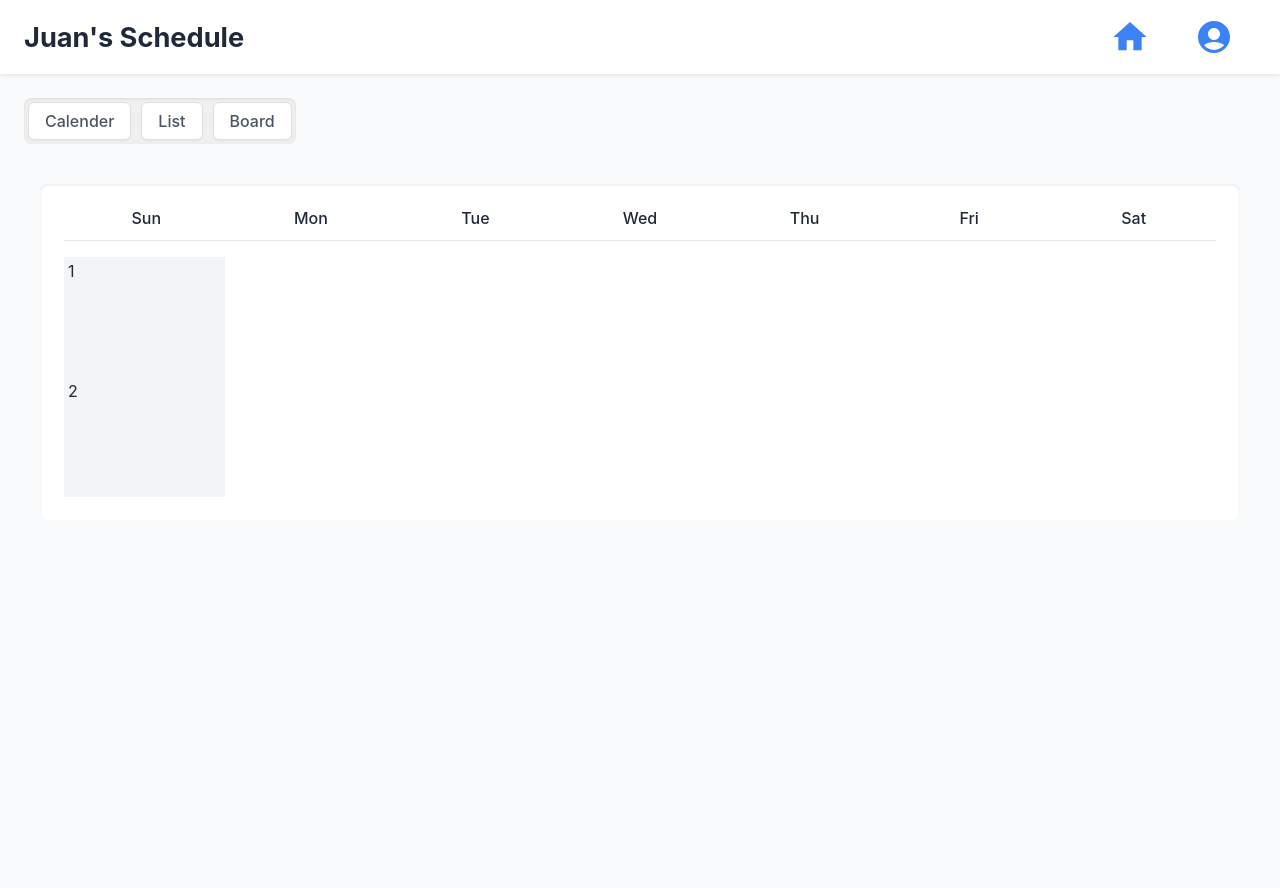
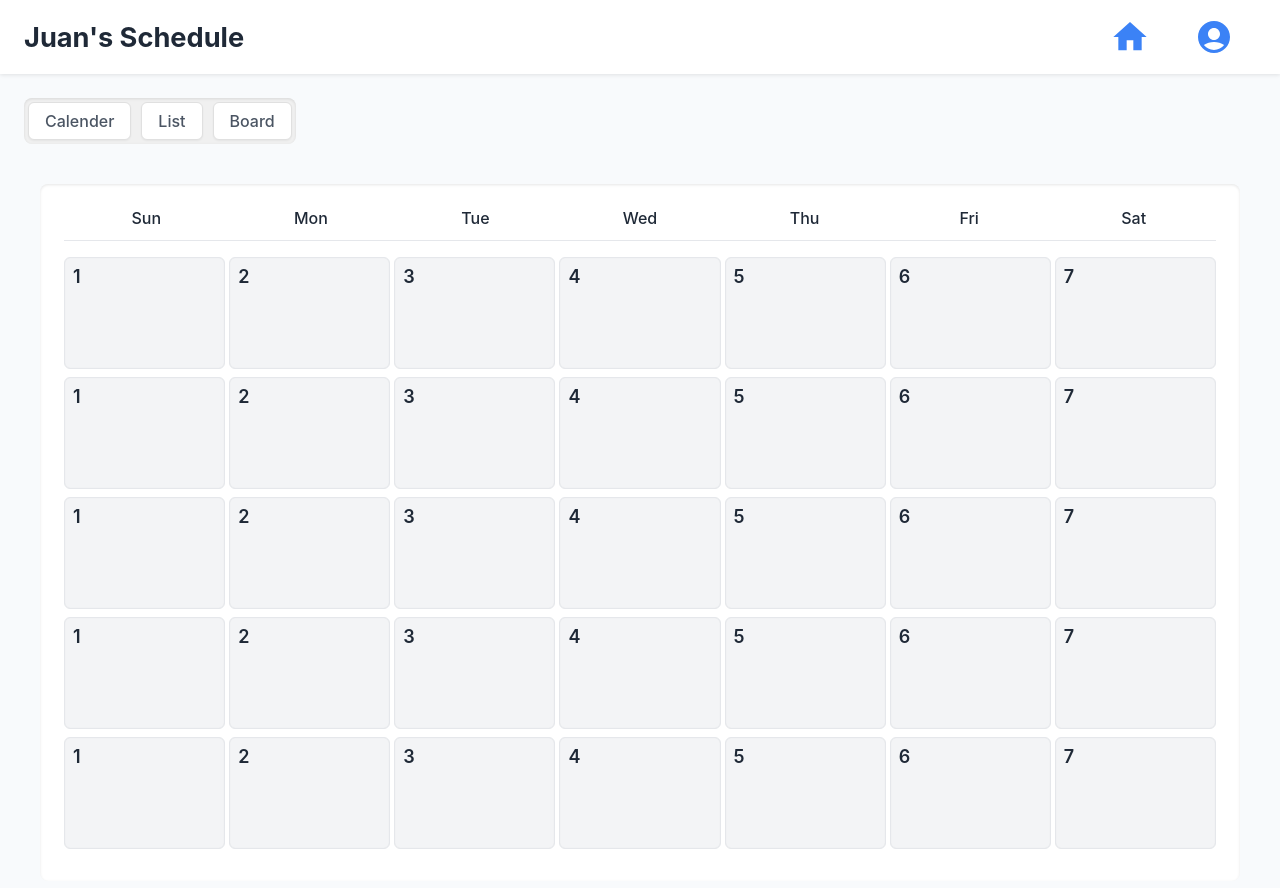
Before and after one commit to cruzjuan298/EasyBook, a Next.js app in the folder frontend/: page /dashboard in a window 1280 px wide. Shown: the top 888 px of the page. Before the commit the page ends 800 px from the top, so only its background shows below. Built offline with nearby package versions, Linux system fonts and the light colour scheme.

Commit message:
complete 2/3 of calender ui

```diff
--- a/frontend/src/components/CalenderView/CalenderView.js
+++ b/frontend/src/components/CalenderView/CalenderView.js
@@ -15,6 +15,10 @@ export default function CalenderView() {
             </div>
             <div className={styles.DayTilesDiv}>
                 <DayRow />
+                <DayRow />
+                <DayRow />
+                <DayRow />
+                <DayRow />
             </div>
         </div>
     )
--- a/frontend/src/components/CalenderView/DayRow.js
+++ b/frontend/src/components/CalenderView/DayRow.js
@@ -6,6 +6,11 @@ export default function DayRow() {
         <div className={styles.DayRowDiv}>
             <DayTile day={1} />
             <DayTile day={2} />
+            <DayTile day={3} />
+            <DayTile day={4} />
+            <DayTile day={5} />
+            <DayTile day={6} />
+            <DayTile day={7} />
         </div>
     )
 }
--- a/frontend/src/styles/calenderView.module.css
+++ b/frontend/src/styles/calenderView.module.css
@@ -10,9 +10,3 @@
     border-width: 0;
     border-bottom-width: 1px;
 }
-
-.DayTilesDiv {
-    display: grid;
-    grid-template-columns: repeat(7, minmax(0, 1fr));
-    gap: 0.25rem;
-}
--- a/frontend/src/styles/dayRow.module.css
+++ b/frontend/src/styles/dayRow.module.css
@@ -0,0 +1,5 @@
+.DayRowDiv {
+    display: grid;
+    grid-template-columns: repeat(7, minmax(0, 1fr));
+    gap: 0.25rem;
+}
--- a/frontend/src/styles/daytile.module.css
+++ b/frontend/src/styles/daytile.module.css
@@ -4,5 +4,14 @@
     cursor: pointer;
     height: 7rem;
     background-color: rgb(243 244 246);
-    padding: 0.25rem;
+    padding: 0.5rem;
+    box-sizing: border-box;
+    border-style: solid;
+    border-radius: 0.375rem;
+    border-width: 1px;
+    box-shadow: inset 0 0px 1px rgba(0,0,0,0.1);
+    border-color: rgb(229 231 235);
+    font-weight: 600;
+    font-size: 1.125rem;
+    margin-bottom: 0.5rem;
 }
```
